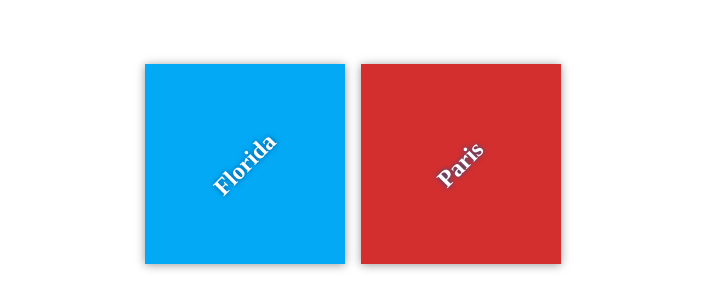
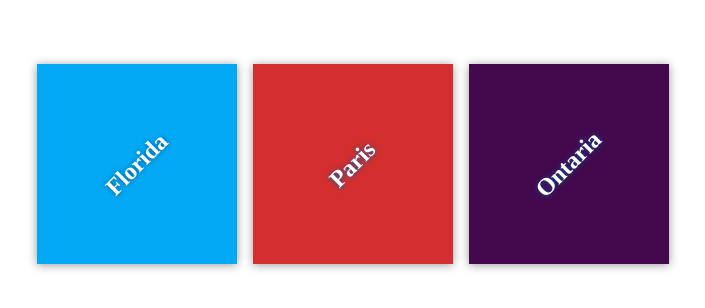
Before and after one commit to CharlesOkafor91/my-travel-plans, a plain HTML site: page index.html in a window 1280 px wide. Shown: the part 236-544 px from the top of the page, without its empty margins (287-992 px from the left). Drawn offline with Linux system fonts and the light colour scheme; files that its build step writes are made by us from their sources.

Commit message:
new destination html and css ontario

```diff
--- a/app.css
+++ b/app.css
@@ -58,3 +58,7 @@ h2 {
 #paris {
     background-color: #d32f2f;
 }
+
+#ontario {
+    background-color: #44084d;
+}
--- a/index.html
+++ b/index.html
@@ -17,6 +17,10 @@
             <div class="destination" id="paris">
                 <h2>Paris</h2>
             </div>
+
+            <div class="destination" id="ontario">
+                <h2>Ontaria</h2>
+            </div>
         </div>
     </div>
 
```
